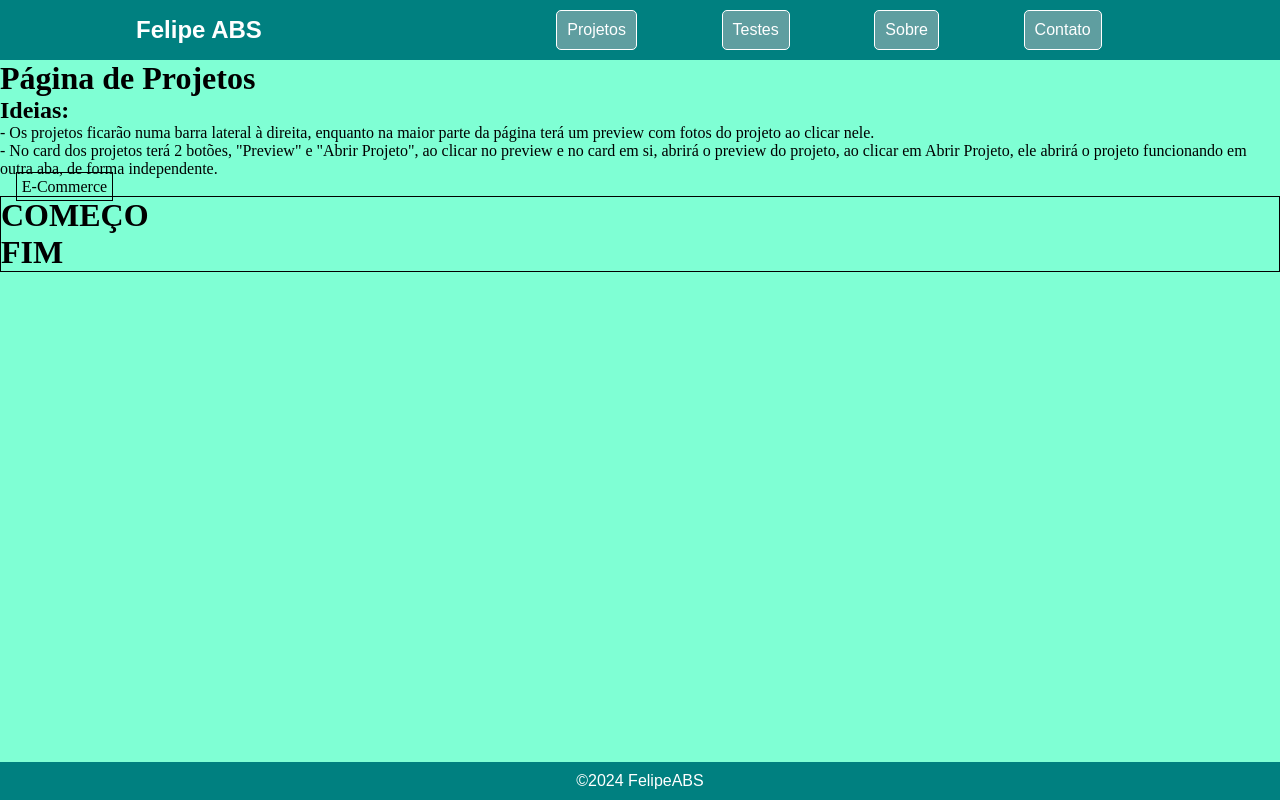
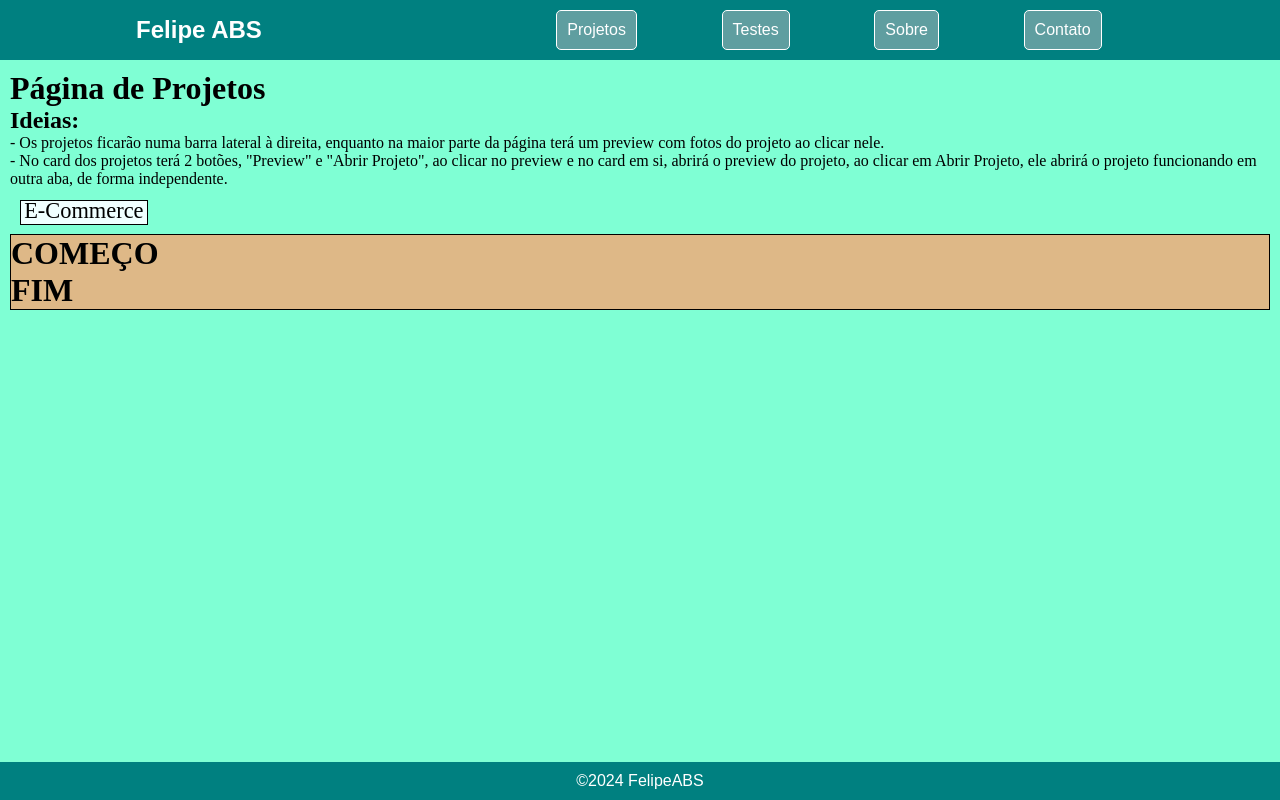
Before and after one commit to Felipe-ABS/ReactPortfolio, a React (Vite) app: page /projects in a window 1280 px wide. Built offline with nearby package versions, Linux system fonts and the light colour scheme.

Commit message:
Começando os ajustes na página de Projetos

```diff
--- a/src/pages/projects-page/project-page.css
+++ b/src/pages/projects-page/project-page.css
@@ -1,10 +1,15 @@
+.project-link, .project-page {
+    padding: 10px;
+}
+
 .link {
     color: black;
     border: 1px solid black;
-    margin-left: 1em;
-    padding: .3em;
+    padding: .2em;
+    background-color: azure;
 }
 
 .project-display {
     border: 1px solid black;
+    background-color: burlywood
 }
--- a/src/pages/projects-page/project-page.jsx
+++ b/src/pages/projects-page/project-page.jsx
@@ -10,14 +10,15 @@ import './project-page.css'
 export default function ProjectPage() {
     return (
         <>
-            <div>
+            <div className='project-page'>
+                <div className="title">
                     <h1>Página de Projetos</h1>
                     <h2>Ideias:</h2>
                     <p>- Os projetos ficarão numa barra lateral à direita, enquanto na maior parte da página terá um preview com fotos do projeto ao clicar nele.</p>
                     <p>- No card dos projetos terá 2 botões, "Preview" e "Abrir Projeto", ao clicar no preview e no card em si, abrirá o preview do projeto, ao clicar em Abrir Projeto, ele abrirá o projeto funcionando em outra aba, de forma independente.</p>
                 </div>
-            <div className='projectLink'>
-                <Link className='link' to='ecommerce'>E-Commerce</Link>
+                <div className='project-link'>
+                    <Link className='link' to='ecommerce'><span>E-Commerce</span></Link>
                 </div>
                 <div className='project-display'>
                     <h1>COMEÇO</h1>
@@ -26,6 +27,8 @@ export default function ProjectPage() {
                     </Routes>
                     <h1>FIM</h1>
                 </div>
+            </div>
+
         </>
     )
 }
--- a/src/pages/projects/eCommerce/e-commerce.css
+++ b/src/pages/projects/eCommerce/e-commerce.css
@@ -0,0 +1,3 @@
+.card-destaque {
+    background-color: red;
+}
--- a/src/pages/projects/eCommerce/e-commerce.jsx
+++ b/src/pages/projects/eCommerce/e-commerce.jsx
@@ -1,17 +1,18 @@
-import "../lista/lista.css"
+import "./e-commerce.css"
 
 export default function ECommerce() {
     return (
         <>
-            <ol className="lista-nomes">
-                <li>
-                    <div className="cards">
-                        <p>Título e opções</p>
-                    </div>
-                </li>
-            </ol>
+            <div className="title-bar">
+                <p>Título e opções</p>
+            </div>
             <div>
                 <span>Barra Lateral</span>
+            </div>
+            <div className="card-destaque">
+                <h3>Produto Destaque</h3>
+                <p>Lorem ipsum dolor sit amet, consectetur adipiscing elit. Nullam a ultricies metus.</p>
+                <p>Sed nec molestie eros. Sed viver ra velit venenatis fermentum luctus.</p>
             </div>
             <div>
                 <span>Produtos</span>
```
Lines whose indentation alone changed are shown as unchanged.
